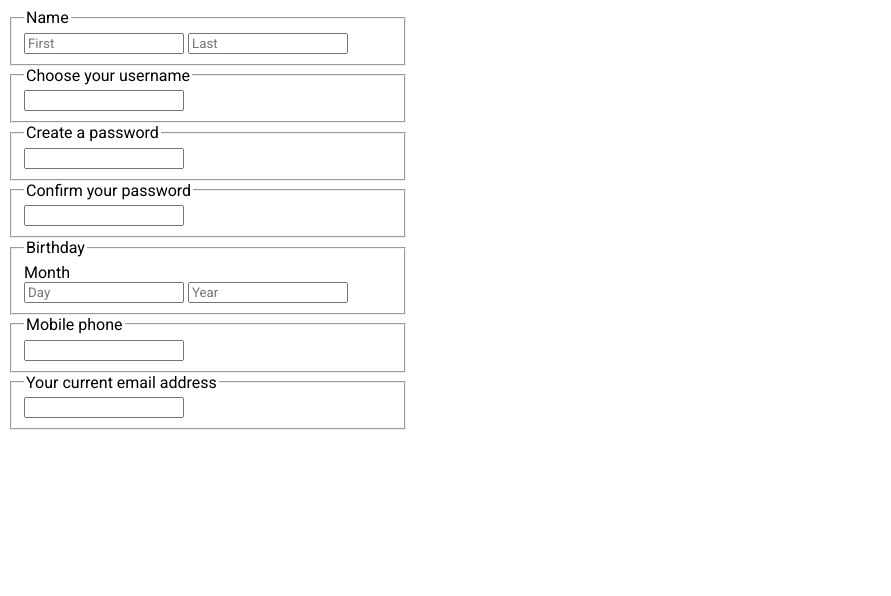
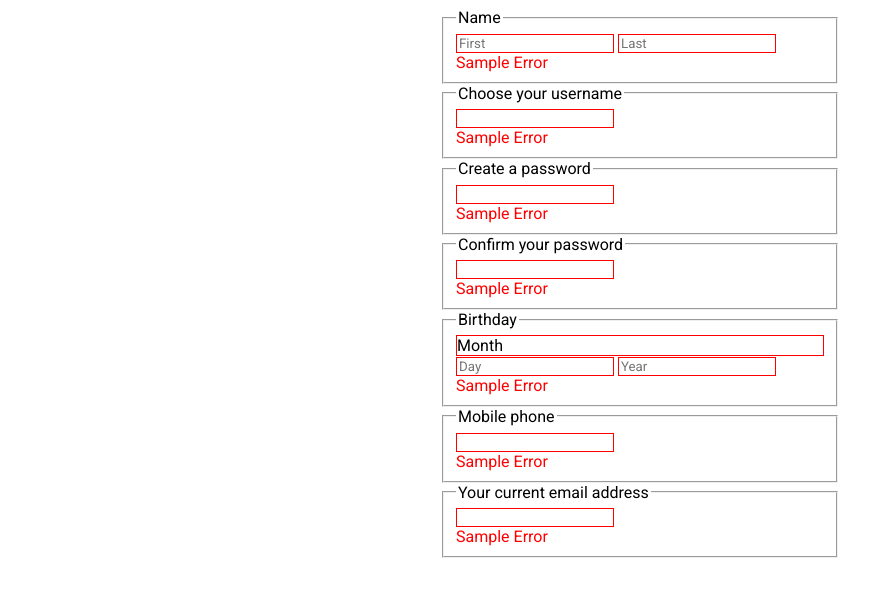
Before and after one commit to catalinpetrovici/Educative.io, a plain HTML site: page Building Frontend Components/Autovalidating Form/index.html in a window 1280 px wide. Shown: the whole page, without its empty margins (0-891 px from the left). Drawn offline with Linux system fonts and the light colour scheme.

Commit message:
AutoValidating Form - Static error state

```diff
--- a/Building Frontend Components/Autovalidating Form/index.html
+++ b/Building Frontend Components/Autovalidating Form/index.html
@@ -16,43 +16,60 @@
         <form class="signup">
             <fieldset class="signup__field signup__field--name">
                 <legend class="signup__field__header">Name</legend>
-                <input type="text" class="signup__field__input signup__field__input--firstname" placeholder="First"
-                    aria-label="First Name" />
-                <input type="text" class="signup__field__input signup__field__input--firstname" placeholder="Last"
-                    aria-label="Last Name" />
+                <input type="text"
+                    class="signup__field__input signup__field__input--firstname signup__field__input--error"
+                    placeholder="First" aria-label="First Name" />
+                <input type="text"
+                    class="signup__field__input signup__field__input--firstname signup__field__input--error"
+                    placeholder="Last" aria-label="Last Name" />
+                <div class="signup__field__error">Sample Error</div>
             </fieldset>
             <fieldset class="signup__field signup__field--username">
                 <legend class="signup__field__header">Choose your username</legend>
-                <input type="text" class="signup__field__input signup__field__input--username" aria-label="Username" />
+                <input type="text"
+                    class="signup__field__input signup__field__input--username signup__field__input--error"
+                    aria-label="Username" />
+                <div class="signup__field__error">Sample Error</div>
             </fieldset>
             <fieldset class="signup__field signup__field--password">
                 <legend class="signup__field__header">Create a password</legend>
-                <input type="password" class="signup__field__input signup__field__input--password"
+                <input type="password"
+                    class="signup__field__input signup__field__input--password signup__field__input--error"
                     aria-label="Password" />
+                <div class="signup__field__error">Sample Error</div>
             </fieldset>
             <fieldset class="signup__field signup__field--confirm-password">
                 <legend class="signup__field__header">Confirm your password</legend>
-                <input type="password" class="signup__field__input signup__field__input--confirm-password"
+                <input type="password"
+                    class="signup__field__input signup__field__input--confirm-password signup__field__input--error"
                     aria-label="Confirm Password" />
+                <div class="signup__field__error">Sample Error</div>
             </fieldset>
             <fieldset class="signup__field signup__field--birthday">
                 <legend class="signup__field__header">Birthday</legend>
-                <div class="signup__field__selection">Month</div>
+                <div class="signup__field__selection signup__field__input--error">Month</div>
                 <input type="hidden" class="signup__field__input signup__field__input--birth-month"
                     aria-label="Month" />
-                <input type="text" class="signup__field__input signup__field__input--birth-day" placeholder="Day"
-                    aria-label="Day" />
-                <input type="text" class="signup__field__input signup__field__input--birth-year" placeholder="Year"
-                    aria-label="Year" />
+                <input type="text"
+                    class="signup__field__input signup__field__input--birth-day signup__field__input--error"
+                    placeholder="Day" aria-label="Day" />
+                <input type="text"
+                    class="signup__field__input signup__field__input--birth-year signup__field__input--error"
+                    placeholder="Year" aria-label="Year" />
+                <div class="signup__field__error">Sample Error</div>
             </fieldset>
             <fieldset class="signup__field signup__field--phone">
                 <legend class="signup__field__header">Mobile phone</legend>
-                <input type="text" class="signup__field__input signup__field__input--phone" aria-label="Phone" />
+                <input type="text" class="signup__field__input signup__field__input--phone signup__field__input--error"
+                    aria-label="Phone" />
+                <div class="signup__field__error">Sample Error</div>
             </fieldset>
             <fieldset class="signup__field signup__field--current-email">
                 <legend class="signup__field__header">Your current email address</legend>
-                <input type="text" class="signup__field__input signup__field__input--current-email"
+                <input type="text"
+                    class="signup__field__input signup__field__input--current-email signup__field__input--error"
                     aria-label="Email" />
+                <div class="signup__field__error">Sample Error</div>
             </fieldset>
         </form>
     </div>
--- a/Building Frontend Components/Autovalidating Form/style.css
+++ b/Building Frontend Components/Autovalidating Form/style.css
@@ -13,4 +13,13 @@ html {
 
 .wrapper {
   max-width: 400px;
+  margin: 0 auto;
 }
+
+.signup__field__input--error {
+  border: 1px solid red;
+}
+
+.signup__field__error {
+  color: red;
+}
```
